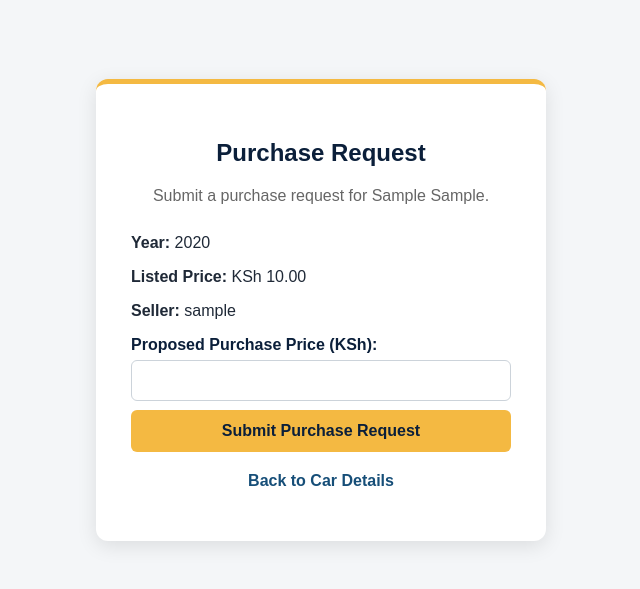
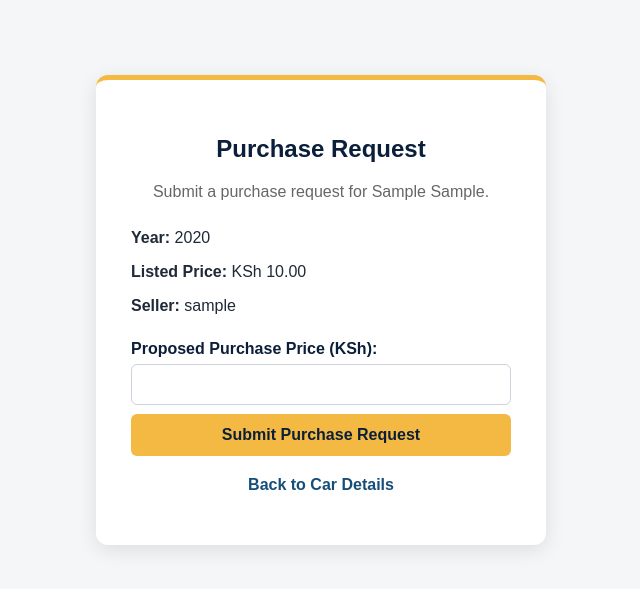
Before and after one commit to amanigodswill-droid/car_dealership, a Django app: template cars/templates/cars/car_sale_request.html in a window 1280 px wide. Shown: the part 110-699 px from the top of the page, without its empty margins (319-959 px from the left). Run offline with Django 5.2, Linux system fonts and the light colour scheme; the template is opened without the code that fills it: values that come from a table or form of the project are taken from there, others are empty; tables that the repository leaves empty hold one stand-in row (values such as "Sample post").

Commit message:
Style purchase request form

```diff
--- a/cars/templates/cars/car_sale_request.html
+++ b/cars/templates/cars/car_sale_request.html
@@ -9,7 +9,7 @@
         <p><strong>Listed Price:</strong> KSh {{ car.price }}</p>
         <p><strong>Seller:</strong> {{ car.seller.username }}</p>
 
-        <form method="post">
+        <form method="post" class="purchase-request-form">
             {% csrf_token %}
             {% if form.non_field_errors %}
                 <div class="error-message">
```
